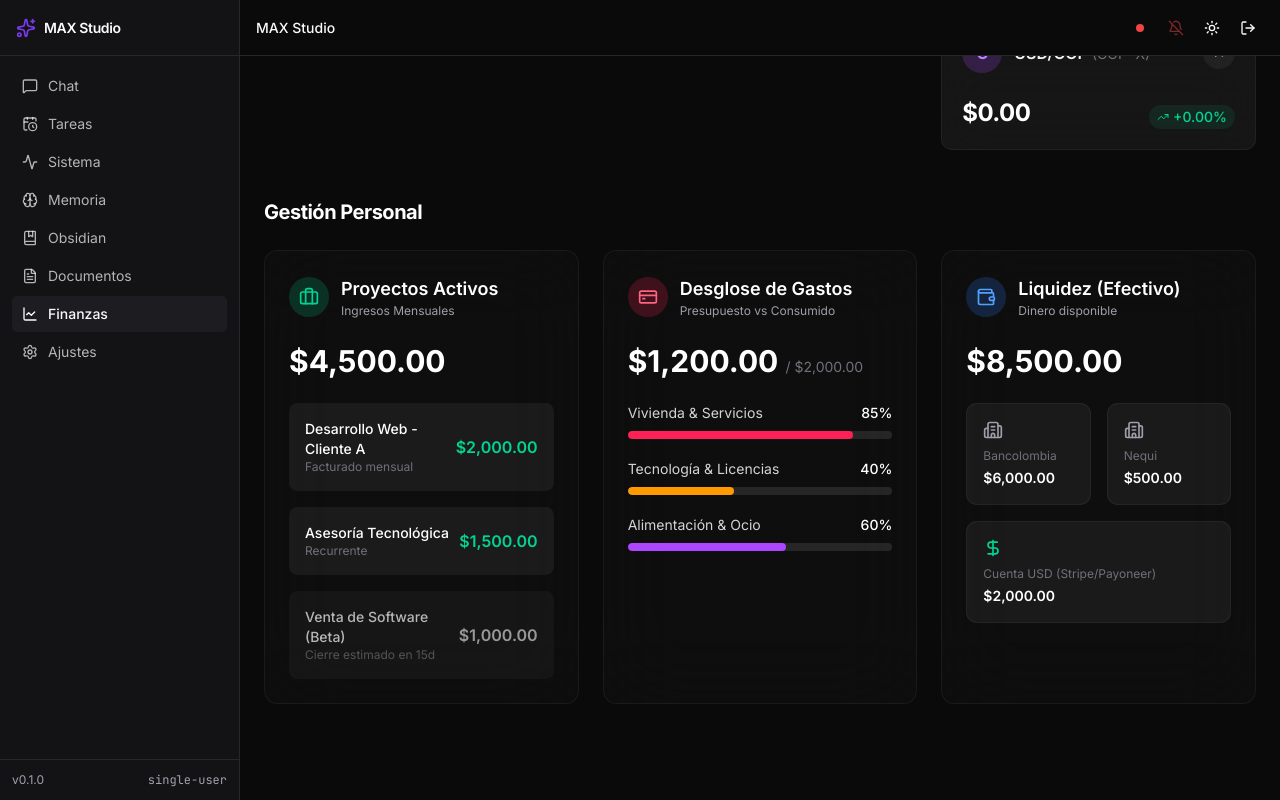
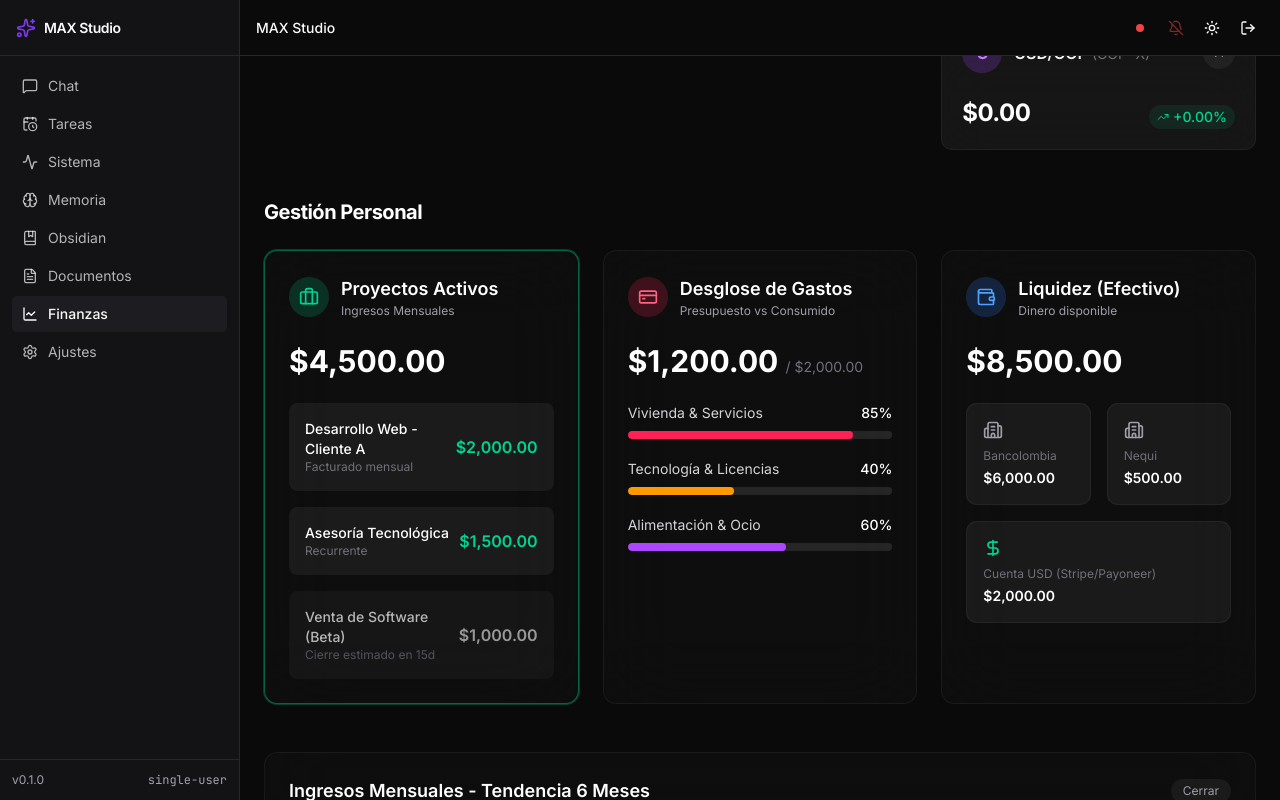
Before and after one commit to jd5073356-max/max-studio, a Next.js app in the folder apps/web/: page /finances in a window 1280 px wide. Both pictures are taken after a click on the element 421 px from the left and 477 px from the top of the page. Built offline with nearby package versions, Linux system fonts and the light colour scheme; no server answers.

Commit message:
feat(web): add interactive charts to personal finance cards

```diff
--- a/apps/web/src/app/(app)/finances/page.tsx
+++ b/apps/web/src/app/(app)/finances/page.tsx
@@ -1,9 +1,47 @@
 "use client";
 
-import { useEffect, useState } from "react";
+import { useEffect, useState, useMemo } from "react";
 import { ArrowRight, Lock, Send, ArrowLeftRight, Activity, DollarSign, Wallet, CreditCard, Building2, Briefcase } from "lucide-react";
 import { AssetCard } from "@/components/finance/AssetCard";
 import { PortfolioChart } from "@/components/finance/PortfolioChart";
+
+// Datos simulados de tendencia mensual para cada seccion personal
+type PersonalSection = "proyectos" | "gastos" | "liquidez" | null;
+
+const SECTION_LABELS: Record<string, string> = {
+  proyectos: "Ingresos Mensuales",
+  gastos: "Gastos Mensuales",
+  liquidez: "Liquidez Disponible",
+};
+
+const SECTION_COLORS: Record<string, string> = {
+  proyectos: "#34d399",
+  gastos: "#f43f5e",
+  liquidez: "#60a5fa",
+};
+
+// Genera datos simulados de los ultimos 6 meses
+function generateMockHistory(section: string): { date: string; close: number }[] {
+  const now = new Date();
+  const points: { date: string; close: number }[] = [];
+
+  const baselines: Record<string, number[]> = {
+    proyectos: [3200, 3500, 3800, 4100, 4200, 4500],
+    gastos:    [1800, 1500, 1900, 1600, 1400, 1200],
+    liquidez:  [5000, 5500, 6200, 7000, 7800, 8500],
+  };
+
+  const values = baselines[section] || baselines.liquidez;
+
+  for (let i = 0; i < 6; i++) {
+    const d = new Date(now.getFullYear(), now.getMonth() - 5 + i, 1);
+    points.push({
+      date: d.toISOString().split("T")[0],
+      close: values[i],
+    });
+  }
+  return points;
+}
 
 const ASSETS = [
   { symbol: "BTC-USD", name: "Bitcoin" },
@@ -32,6 +70,12 @@ export default function FinancesPage() {
   const [selectedPeriod, setSelectedPeriod] = useState<string>("1mo");
   const [displayCurrency, setDisplayCurrency] = useState<"USD" | "COP">("USD");
   const [toastMessage, setToastMessage] = useState<string | null>(null);
+  const [selectedSection, setSelectedSection] = useState<PersonalSection>(null);
+
+  const personalChartData = useMemo(() => {
+    if (!selectedSection) return [];
+    return generateMockHistory(selectedSection);
+  }, [selectedSection]);
 
   const showToast = (msg: string) => {
     setToastMessage(msg);
@@ -240,7 +284,12 @@ export default function FinancesPage() {
         <div className="grid grid-cols-1 gap-6 xl:grid-cols-3">
 
           {/* Ingresos & Proyectos */}
-          <div className="rounded-3xl border border-white/5 bg-white/[0.02] p-6 backdrop-blur-2xl xl:col-span-1">
+          <div
+            onClick={() => setSelectedSection(selectedSection === "proyectos" ? null : "proyectos")}
+            className={`rounded-3xl border bg-white/[0.02] p-6 backdrop-blur-2xl xl:col-span-1 cursor-pointer transition-all hover:bg-white/[0.04] ${
+              selectedSection === "proyectos" ? "border-emerald-500/50 ring-1 ring-emerald-500/30" : "border-white/5"
+            }`}
+          >
             <div className="flex items-center gap-3 mb-6">
               <div className="flex h-10 w-10 items-center justify-center rounded-full bg-emerald-500/20 text-emerald-400">
                 <Briefcase className="h-5 w-5" />
@@ -281,7 +330,12 @@ export default function FinancesPage() {
           </div>
 
           {/* Gastos y Presupuesto (Barras de progreso) */}
-          <div className="rounded-3xl border border-white/5 bg-white/[0.02] p-6 backdrop-blur-2xl xl:col-span-1">
+          <div
+            onClick={() => setSelectedSection(selectedSection === "gastos" ? null : "gastos")}
+            className={`rounded-3xl border bg-white/[0.02] p-6 backdrop-blur-2xl xl:col-span-1 cursor-pointer transition-all hover:bg-white/[0.04] ${
+              selectedSection === "gastos" ? "border-rose-500/50 ring-1 ring-rose-500/30" : "border-white/5"
+            }`}
+          >
             <div className="flex items-center gap-3 mb-6">
               <div className="flex h-10 w-10 items-center justify-center rounded-full bg-rose-500/20 text-rose-400">
                 <CreditCard className="h-5 w-5" />
@@ -333,7 +387,12 @@ export default function FinancesPage() {
           </div>
 
           {/* Liquidez / Cuentas */}
-          <div className="rounded-3xl border border-white/5 bg-white/[0.02] p-6 backdrop-blur-2xl xl:col-span-1">
+          <div
+            onClick={() => setSelectedSection(selectedSection === "liquidez" ? null : "liquidez")}
+            className={`rounded-3xl border bg-white/[0.02] p-6 backdrop-blur-2xl xl:col-span-1 cursor-pointer transition-all hover:bg-white/[0.04] ${
+              selectedSection === "liquidez" ? "border-blue-500/50 ring-1 ring-blue-500/30" : "border-white/5"
+            }`}
+          >
             <div className="flex items-center gap-3 mb-6">
               <div className="flex h-10 w-10 items-center justify-center rounded-full bg-blue-500/20 text-blue-400">
                 <Wallet className="h-5 w-5" />
@@ -368,6 +427,28 @@ export default function FinancesPage() {
           </div>
 
         </div>
+
+        {/* Grafica de la seccion seleccionada */}
+        {selectedSection && (
+          <div className="rounded-3xl border border-white/5 bg-white/[0.02] p-6 backdrop-blur-2xl mt-6">
+            <div className="mb-6 flex items-center justify-between">
+              <h3 className="text-lg font-semibold">
+                {SECTION_LABELS[selectedSection]} - Tendencia 6 Meses
+              </h3>
+              <button
+                onClick={() => setSelectedSection(null)}
+                className="text-xs text-zinc-400 hover:text-white transition-colors rounded-full bg-white/5 px-3 py-1"
+              >
+                Cerrar
+              </button>
+            </div>
+            <PortfolioChart
+              data={personalChartData}
+              color={SECTION_COLORS[selectedSection]}
+              formatPrice={formatPrice}
+            />
+          </div>
+        )}
       </div>
 
     </div>
```
